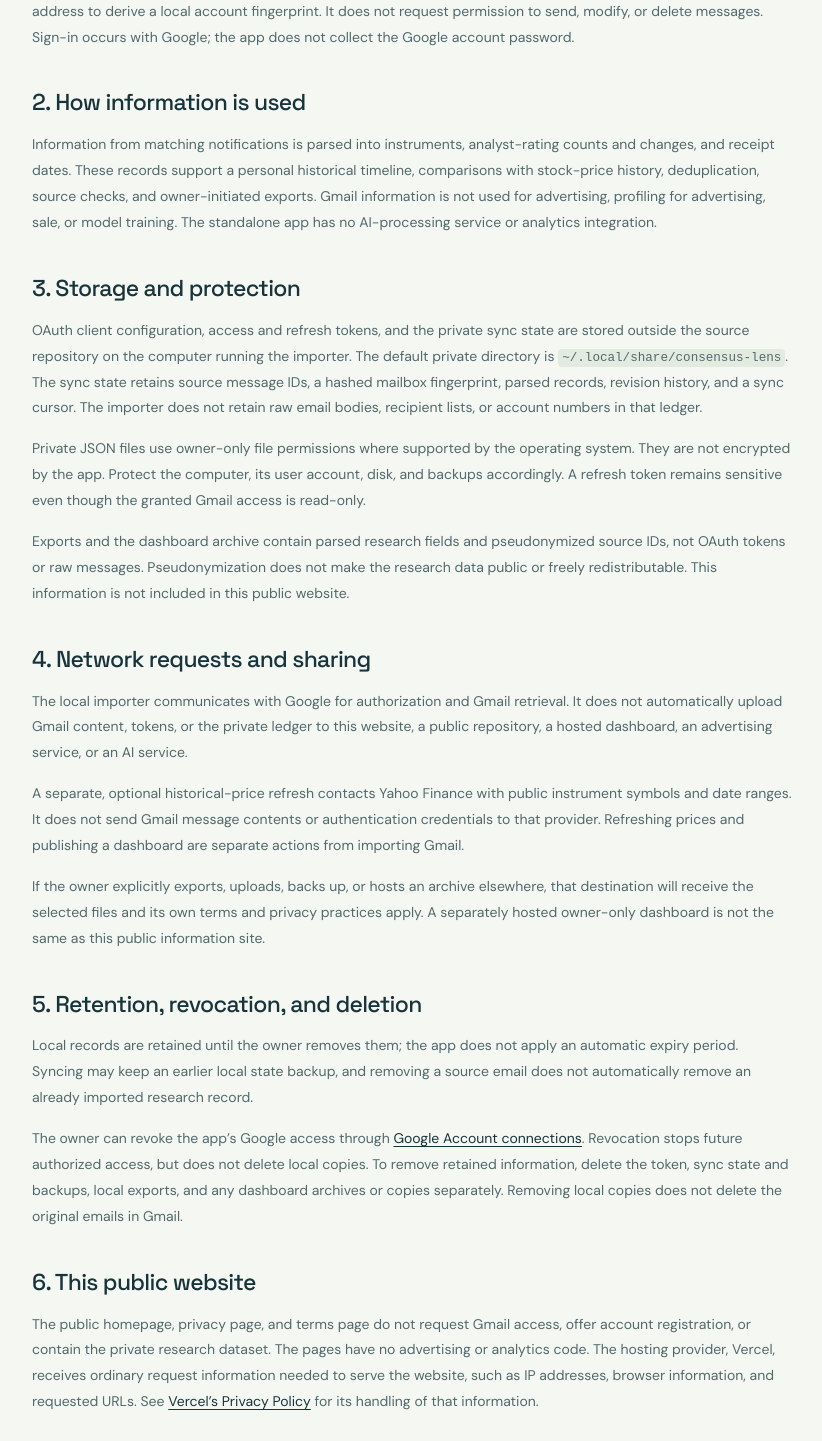
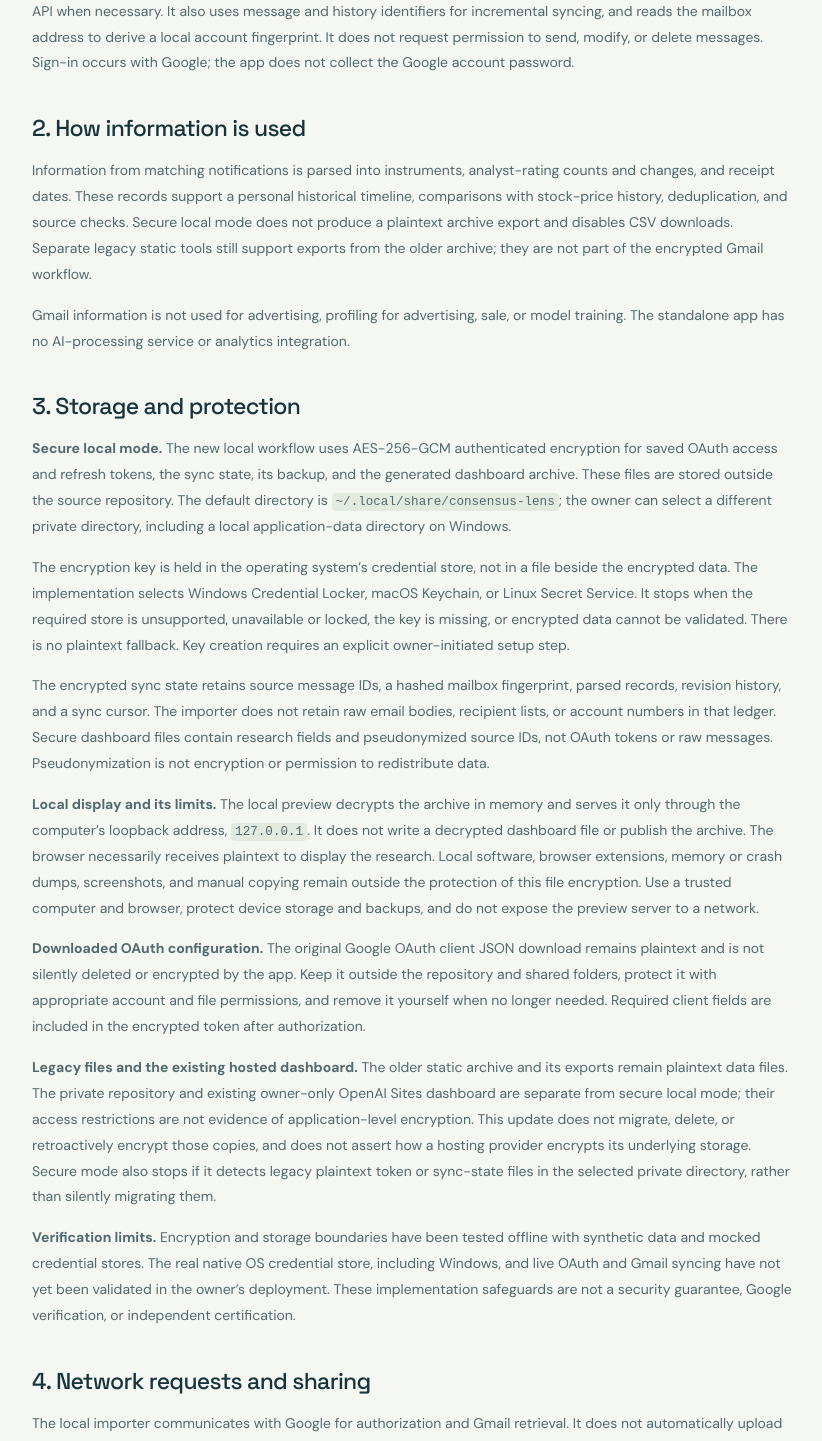
Before and after one commit to jiangyan/howtobuildapp-site, a Next.js app: page /consensus-lens/policy in a window 1280 px wide. Shown: the part 900-2341 px from the top of the page, without its empty margins (228-1050 px from the left). Built offline with nearby package versions, Linux system fonts and the light colour scheme.

Commit message:
Explain encrypted local mode and legacy data boundaries in privacy policy

```diff
--- a/app/consensus-lens/policy/page.tsx
+++ b/app/consensus-lens/policy/page.tsx
@@ -17,28 +17,34 @@ export default function PrivacyPolicy() {
       <h1>Your research.<br /><em>Your control.</em></h1>
       <p className={styles.documentMeta}>Privacy Policy · Updated October 20, 2026</p>
       <p className={styles.documentLead}>Consensus Lens is a personal research tool operated by Yan Jiang. This policy describes the standalone local app and this public information website. It is not a public multi-user service.</p>
-      <aside className={styles.notice}><strong>The short version</strong><p>The optional importer reads selected analyst-rating emails with the owner’s permission. Tokens and the private sync ledger stay on the computer running it. This public website contains no Gmail data and does not connect to Gmail.</p></aside>
+      <aside className={styles.notice}><strong>The short version</strong><p>The optional importer reads selected analyst-rating emails with the owner’s permission. Its new secure local mode encrypts tokens, the sync ledger and backups, and the generated dashboard on the computer running it. It does not retroactively encrypt the separate legacy static archive or existing hosted dashboard. This public website contains no Gmail data and does not connect to Gmail.</p></aside>
 
       <h2>1. Google account access</h2>
       <p>The owner can explicitly authorize a Google OAuth Desktop app client using the Gmail read-only permission, <code>https://www.googleapis.com/auth/gmail.readonly</code>. Google grants mailbox-wide read access, not access limited to one sender. The importer narrows its requests to Interactive Brokers analyst-rating notifications and validates the matching sender and subject.</p>
       <p>It reads relevant message headers, receipt times, and message text, including text parts retrieved through the Gmail API when necessary. It also uses message and history identifiers for incremental syncing, and reads the mailbox address to derive a local account fingerprint. It does not request permission to send, modify, or delete messages. Sign-in occurs with Google; the app does not collect the Google account password.</p>
 
       <h2>2. How information is used</h2>
-      <p>Information from matching notifications is parsed into instruments, analyst-rating counts and changes, and receipt dates. These records support a personal historical timeline, comparisons with stock-price history, deduplication, source checks, and owner-initiated exports. Gmail information is not used for advertising, profiling for advertising, sale, or model training. The standalone app has no AI-processing service or analytics integration.</p>
+      <p>Information from matching notifications is parsed into instruments, analyst-rating counts and changes, and receipt dates. These records support a personal historical timeline, comparisons with stock-price history, deduplication, and source checks. Secure local mode does not produce a plaintext archive export and disables CSV downloads. Separate legacy static tools still support exports from the older archive; they are not part of the encrypted Gmail workflow.</p>
+      <p>Gmail information is not used for advertising, profiling for advertising, sale, or model training. The standalone app has no AI-processing service or analytics integration.</p>
 
       <h2>3. Storage and protection</h2>
-      <p>OAuth client configuration, access and refresh tokens, and the private sync state are stored outside the source repository on the computer running the importer. The default private directory is <code>~/.local/share/consensus-lens</code>. The sync state retains source message IDs, a hashed mailbox fingerprint, parsed records, revision history, and a sync cursor. The importer does not retain raw email bodies, recipient lists, or account numbers in that ledger.</p>
-      <p>Private JSON files use owner-only file permissions where supported by the operating system. They are not encrypted by the app. Protect the computer, its user account, disk, and backups accordingly. A refresh token remains sensitive even though the granted Gmail access is read-only.</p>
-      <p>Exports and the dashboard archive contain parsed research fields and pseudonymized source IDs, not OAuth tokens or raw messages. Pseudonymization does not make the research data public or freely redistributable. This information is not included in this public website.</p>
+      <p><strong>Secure local mode.</strong> The new local workflow uses AES-256-GCM authenticated encryption for saved OAuth access and refresh tokens, the sync state, its backup, and the generated dashboard archive. These files are stored outside the source repository. The default directory is <code>~/.local/share/consensus-lens</code>; the owner can select a different private directory, including a local application-data directory on Windows.</p>
+      <p>The encryption key is held in the operating system’s credential store, not in a file beside the encrypted data. The implementation selects Windows Credential Locker, macOS Keychain, or Linux Secret Service. It stops when the required store is unsupported, unavailable or locked, the key is missing, or encrypted data cannot be validated. There is no plaintext fallback. Key creation requires an explicit owner-initiated setup step.</p>
+      <p>The encrypted sync state retains source message IDs, a hashed mailbox fingerprint, parsed records, revision history, and a sync cursor. The importer does not retain raw email bodies, recipient lists, or account numbers in that ledger. Secure dashboard files contain research fields and pseudonymized source IDs, not OAuth tokens or raw messages. Pseudonymization is not encryption or permission to redistribute data.</p>
+      <p><strong>Local display and its limits.</strong> The local preview decrypts the archive in memory and serves it only through the computer’s loopback address, <code>127.0.0.1</code>. It does not write a decrypted dashboard file or publish the archive. The browser necessarily receives plaintext to display the research. Local software, browser extensions, memory or crash dumps, screenshots, and manual copying remain outside the protection of this file encryption. Use a trusted computer and browser, protect device storage and backups, and do not expose the preview server to a network.</p>
+      <p><strong>Downloaded OAuth configuration.</strong> The original Google OAuth client JSON download remains plaintext and is not silently deleted or encrypted by the app. Keep it outside the repository and shared folders, protect it with appropriate account and file permissions, and remove it yourself when no longer needed. Required client fields are included in the encrypted token after authorization.</p>
+      <p><strong>Legacy files and the existing hosted dashboard.</strong> The older static archive and its exports remain plaintext data files. The private repository and existing owner-only OpenAI Sites dashboard are separate from secure local mode; their access restrictions are not evidence of application-level encryption. This update does not migrate, delete, or retroactively encrypt those copies, and does not assert how a hosting provider encrypts its underlying storage. Secure mode also stops if it detects legacy plaintext token or sync-state files in the selected private directory, rather than silently migrating them.</p>
+      <p><strong>Verification limits.</strong> Encryption and storage boundaries have been tested offline with synthetic data and mocked credential stores. The real native OS credential store, including Windows, and live OAuth and Gmail syncing have not yet been validated in the owner’s deployment. These implementation safeguards are not a security guarantee, Google verification, or independent certification.</p>
 
       <h2>4. Network requests and sharing</h2>
       <p>The local importer communicates with Google for authorization and Gmail retrieval. It does not automatically upload Gmail content, tokens, or the private ledger to this website, a public repository, a hosted dashboard, an advertising service, or an AI service.</p>
-      <p>A separate, optional historical-price refresh contacts Yahoo Finance with public instrument symbols and date ranges. It does not send Gmail message contents or authentication credentials to that provider. Refreshing prices and publishing a dashboard are separate actions from importing Gmail.</p>
-      <p>If the owner explicitly exports, uploads, backs up, or hosts an archive elsewhere, that destination will receive the selected files and its own terms and privacy practices apply. A separately hosted owner-only dashboard is not the same as this public information site.</p>
+      <p>A separate legacy historical-price refresh contacts Yahoo Finance with public instrument symbols and date ranges. It does not send Gmail message contents or authentication credentials to that provider. This legacy tool is not part of secure local mode: the encrypted workflow preserves existing prices and does not automatically refresh them or publish a dashboard.</p>
+      <p>If the owner separately copies, exports using legacy tools, uploads, backs up, or hosts files elsewhere, that destination will receive the selected files and its own terms and privacy practices apply. Secure local mode does not perform these transfers. A separately hosted owner-only dashboard is not the same as this public information site.</p>
 
       <h2>5. Retention, revocation, and deletion</h2>
-      <p>Local records are retained until the owner removes them; the app does not apply an automatic expiry period. Syncing may keep an earlier local state backup, and removing a source email does not automatically remove an already imported research record.</p>
-      <p>The owner can revoke the app’s Google access through <a href="https://myaccount.google.com/connections">Google Account connections</a>. Revocation stops future authorized access, but does not delete local copies. To remove retained information, delete the token, sync state and backups, local exports, and any dashboard archives or copies separately. Removing local copies does not delete the original emails in Gmail.</p>
+      <p>Local records are retained until the owner removes them; the app does not apply an automatic expiry period. Secure syncing keeps the previous committed state as an encrypted backup, and removing a source email does not automatically remove an already imported research record.</p>
+      <p>The owner can revoke the app’s Google access through <a href="https://myaccount.google.com/connections">Google Account connections</a>. Revocation stops future authorized access, but does not delete local copies. Encrypted tokens, sync state, backups and dashboard files, downloaded client configuration, legacy exports, and separately hosted copies each require deliberate removal where they are stored. Removing local copies does not delete the original emails in Gmail, and deleting a local token does not itself revoke the Google grant.</p>
+      <p>The encryption key is managed separately in the OS credential store. Losing or deleting it can make encrypted files unrecoverable; the app does not automatically replace a missing key or recover old files. Review recovery and backup arrangements before relying on the encrypted archive.</p>
 
       <h2>6. This public website</h2>
       <p>The public homepage, privacy page, and terms page do not request Gmail access, offer account registration, or contain the private research dataset. The pages have no advertising or analytics code. The hosting provider, Vercel, receives ordinary request information needed to serve the website, such as IP addresses, browser information, and requested URLs. See <a href="https://vercel.com/legal/privacy-policy">Vercel’s Privacy Policy</a> for its handling of that information.</p>
```
Also changed, not shown: 1 other file (tests, documents, lock files or other folders).
